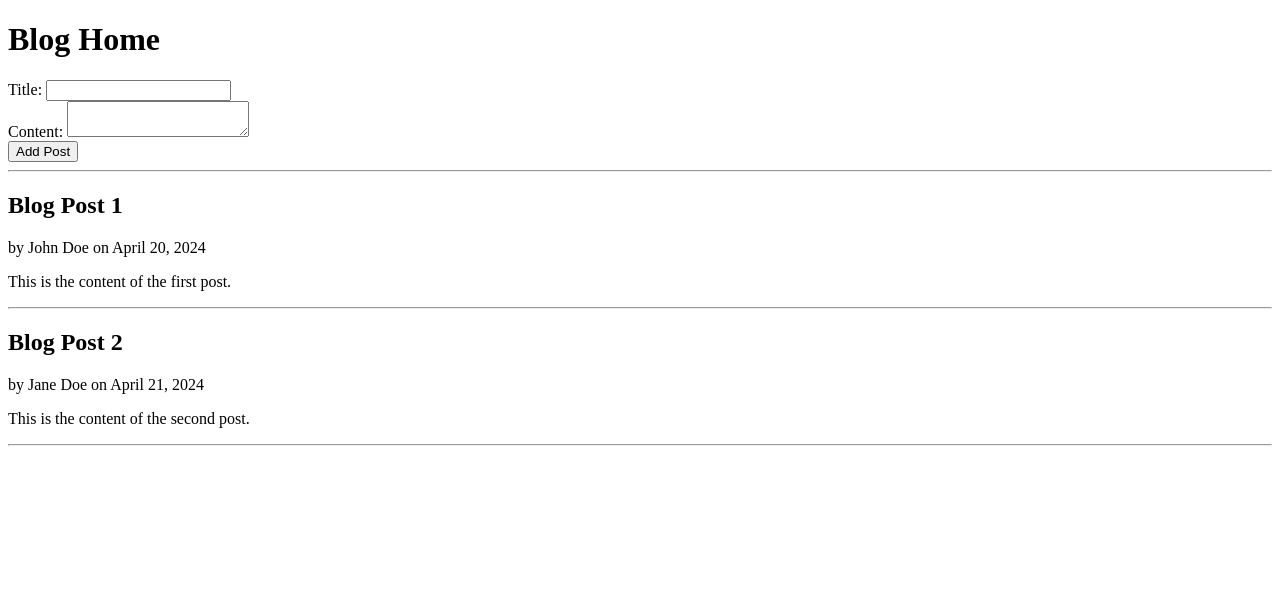
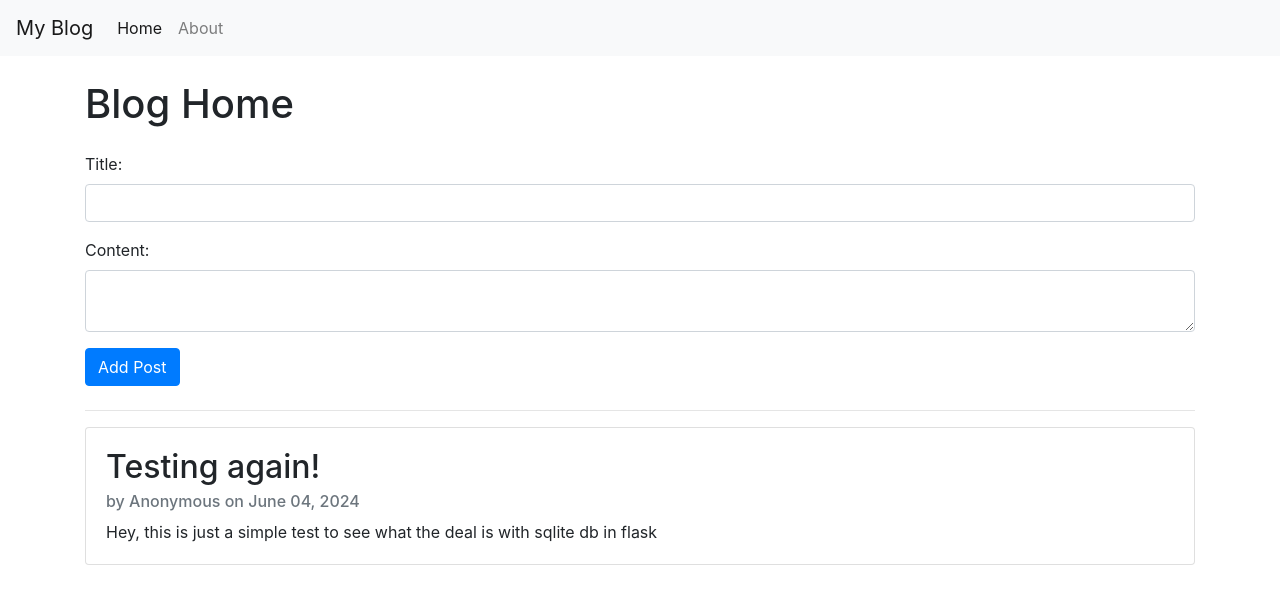
Before and after one commit to shortword1/Blog, a Flask app: page / in a window 1280 px wide. Shown: the top 604 px of the page. Run offline with Flask 3, Linux system fonts and the light colour scheme; some libraries are stand-ins or nearby versions.

Commit message:
chore: Refactor app.py and templates for improved code structure and readability

```diff
--- a/app.py
+++ b/app.py
@@ -1,34 +1,38 @@
 from flask import Flask, render_template, request, redirect, url_for
+from flask_sqlalchemy import SQLAlchemy
+from datetime import datetime
 
 app = Flask(__name__)
+app.config['SQLALCHEMY_DATABASE_URI'] = 'sqlite:///posts.db'
+app.config['SQLALCHEMY_TRACK_MODIFICATIONS'] = False
+db = SQLAlchemy(app)
 
-posts = [
-    {
-        'author': 'John Doe',
-        'title': 'Blog Post 1',
-        'content': 'This is the content of the first post.',
-        'date_posted': 'April 20, 2024'
-    },
-    {
-        'author': 'Jane Doe',
-        'title': 'Blog Post 2',
-        'content': 'This is the content of the second post.',
-        'date_posted': 'April 21, 2024'
-    }
-]
+class Post(db.Model):
+    id = db.Column(db.Integer, primary_key=True)
+    author = db.Column(db.String(50), nullable=False, default='Anonymous')
+    title = db.Column(db.String(100), nullable=False)
+    content = db.Column(db.Text, nullable=False)
+    date_posted = db.Column(db.DateTime, nullable=False, default=datetime.utcnow)
+
+    def __repr__(self):
+        return f"Post('{self.title}', '{self.date_posted}')"
+
+with app.app_context():
+    db.create_all()
 
 @app.route("/", methods=['GET', 'POST'])
 @app.route("/home", methods=['GET', 'POST'])
 def home():
     if request.method == 'POST':
-        new_post = {
-            'author': 'Anonymous',
-            'title': request.form['title'],
-            'content': request.form['content'],
-            'date_posted': 'May 14, 2024'
-        }
-        posts.append(new_post)
+        post_title = request.form['title']
+        post_content = request.form['content']
+        new_post = Post(title=post_title, content=post_content)
+
+        db.session.add(new_post)
+        db.session.commit()
         return redirect(url_for('home'))
+
+    posts = Post.query.order_by(Post.date_posted.desc()).all()
     return render_template('home.html', posts=posts)
 
 @app.route("/about")
--- a/templates/home.html
+++ b/templates/home.html
@@ -4,28 +4,48 @@
     <meta charset="UTF-8">
     <meta name="viewport" content="width=device-width, initial-scale=1.0">
     <title>Blog Home</title>
+    <link href="https://stackpath.bootstrapcdn.com/bootstrap/4.5.2/css/bootstrap.min.css" rel="stylesheet">
 </head>
 <body>
-    <h1>Blog Home</h1>
-    <form method="POST">
-        <div>
+    <nav class="navbar navbar-expand-lg navbar-light bg-light">
+        <a class="navbar-brand" href="/">My Blog</a>
+        <div class="collapse navbar-collapse">
+            <ul class="navbar-nav mr-auto">
+                <li class="nav-item active">
+                    <a class="nav-link" href="/">Home</a>
+                </li>
+                <li class="nav-item">
+                    <a class="nav-link" href="/about">About</a>
+                </li>
+            </ul>
+        </div>
+    </nav>
+    <div class="container mt-4">
+        <h1 class="mb-4">Blog Home</h1>
+        <form method="POST" class="mb-4">
+            <div class="form-group">
                 <label for="title">Title:</label>
-            <input type="text" id="title" name="title" required>
+                <input type="text" class="form-control" id="title" name="title" required>
             </div>
-        <div>
+            <div class="form-group">
                 <label for="content">Content:</label>
-            <textarea id="content" name="content" required></textarea>
+                <textarea class="form-control" id="content" name="content" required></textarea>
             </div>
-        <button type="submit">Add Post</button>
+            <button type="submit" class="btn btn-primary">Add Post</button>
         </form>
         <hr>
         {% for post in posts %}
-        <div>
-            <h2>{{ post.title }}</h2>
-            <p>by {{ post.author }} on {{ post.date_posted }}</p>
-            <p>{{ post.content }}</p>
+            <div class="card mb-4">
+                <div class="card-body">
+                    <h2 class="card-title">{{ post.title }}</h2>
+                    <h6 class="card-subtitle mb-2 text-muted">by {{ post.author }} on {{ post.date_posted.strftime('%B %d, %Y') }}</h6>
+                    <p class="card-text">{{ post.content }}</p>
                 </div>
-        <hr>
+            </div>
         {% endfor %}
+    </div>
+    <script src="https://code.jquery.com/jquery-3.5.1.slim.min.js"></script>
+    <script src="https://cdn.jsdelivr.net/npm/@popperjs/core@2.5.4/dist/umd/popper.min.js"></script>
+    <script src="https://stackpath.bootstrapcdn.com/bootstrap/4.5.2/js/bootstrap.min.js"></script>
 </body>
 </html>
```
Also changed, not shown: templates/about.html (+34 -2 lines), instance/posts.db (added). Lines whose indentation alone changed are shown as unchanged.
